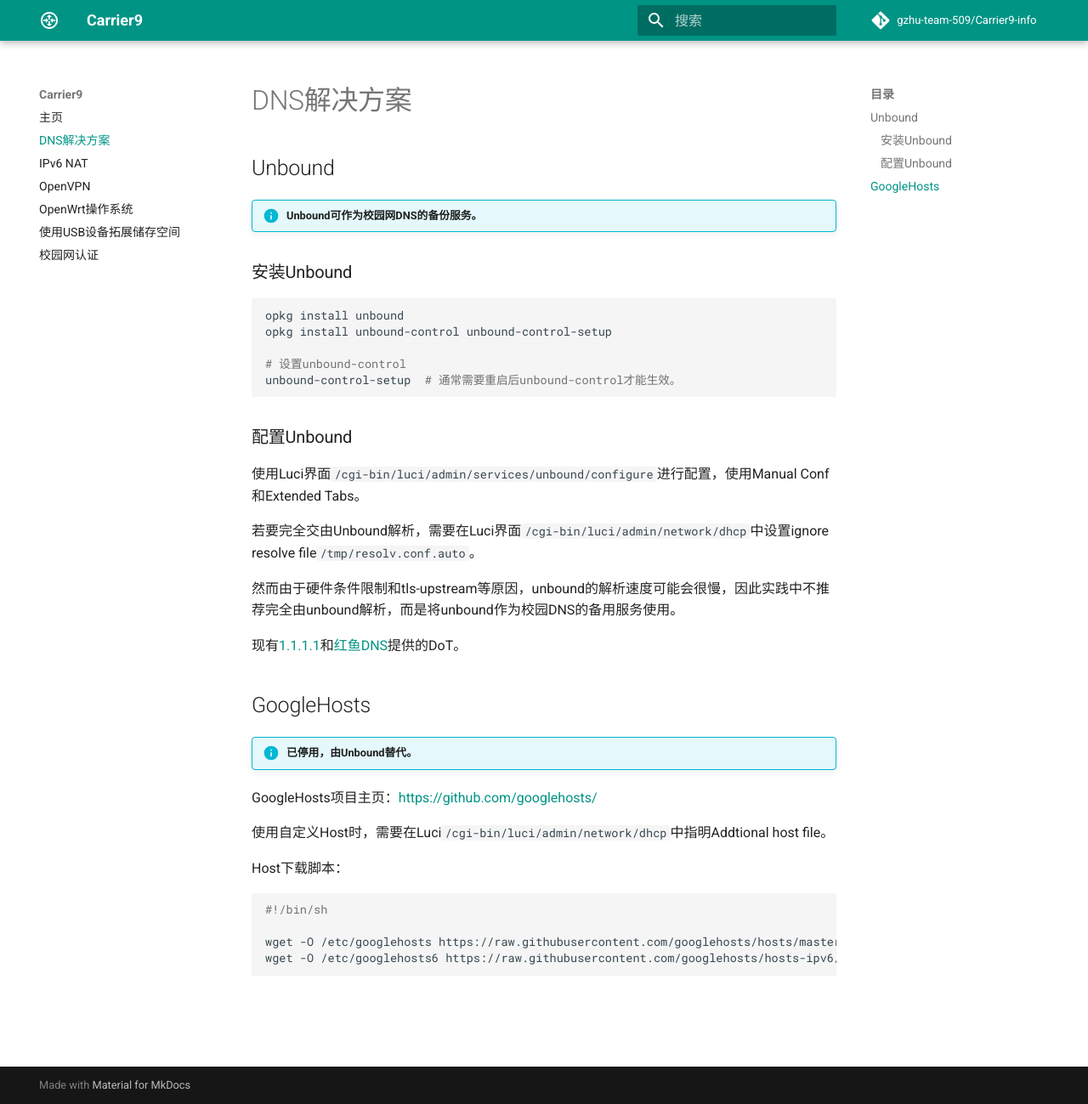
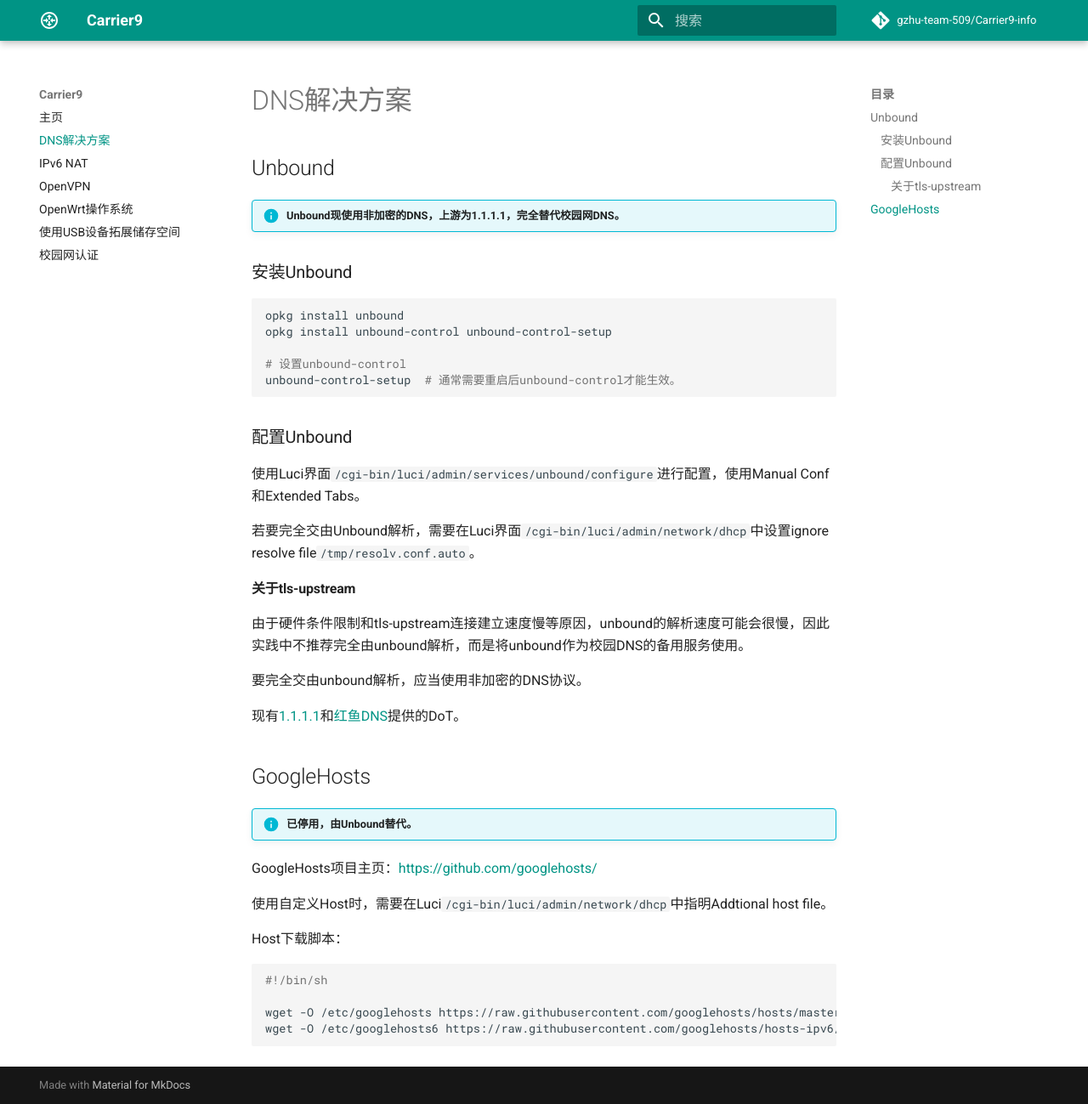
Before and after one commit to gzhu-team-509/Carrier9-info, an MkDocs documentation site: the page built from docs/DNS.md, in a window 1280 px wide and 1299 px high. Shown: the whole window at 85% size. Built offline with MkDocs 1.6.1 and Material for MkDocs 9.7.7, drawn with Linux system fonts in a browser that asks for light colours; comment, search, counter and statistics services are not loaded.

Commit message:
Update DNS.md

```diff
--- a/docs/DNS.md
+++ b/docs/DNS.md
@@ -2,7 +2,7 @@
 
 ## Unbound
 
-!!! info "Unbound可作为校园网DNS的备份服务。"
+!!! info "Unbound现使用非加密的DNS，上游为1.1.1.1，完全替代校园网DNS。"
 
 ### 安装Unbound
 
@@ -20,7 +20,11 @@ unbound-control-setup  # 通常需要重启后unbound-control才能生效。
 
 若要完全交由Unbound解析，需要在Luci界面`/cgi-bin/luci/admin/network/dhcp`中设置ignore resolve file`/tmp/resolv.conf.auto`。
 
-然而由于硬件条件限制和tls-upstream等原因，unbound的解析速度可能会很慢，因此实践中不推荐完全由unbound解析，而是将unbound作为校园DNS的备用服务使用。
+#### 关于tls-upstream
+
+由于硬件条件限制和tls-upstream连接建立速度慢等原因，unbound的解析速度可能会很慢，因此实践中不推荐完全由unbound解析，而是将unbound作为校园DNS的备用服务使用。
+
+要完全交由unbound解析，应当使用非加密的DNS协议。
 
 现有[1.1.1.1](https://1.1.1.1/)和[红鱼DNS](https://www.rubyfish.cn/)提供的DoT。
 
```
